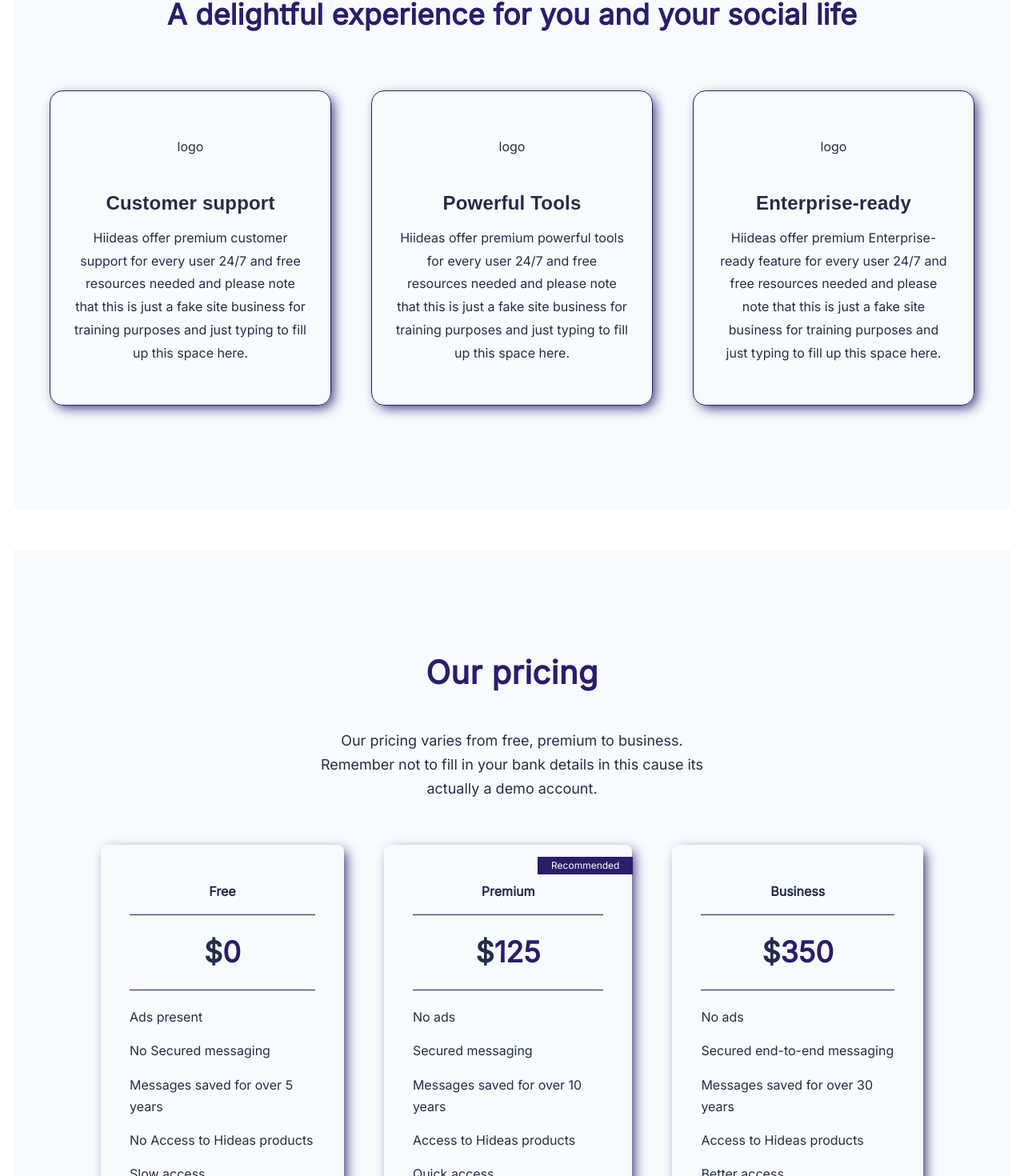
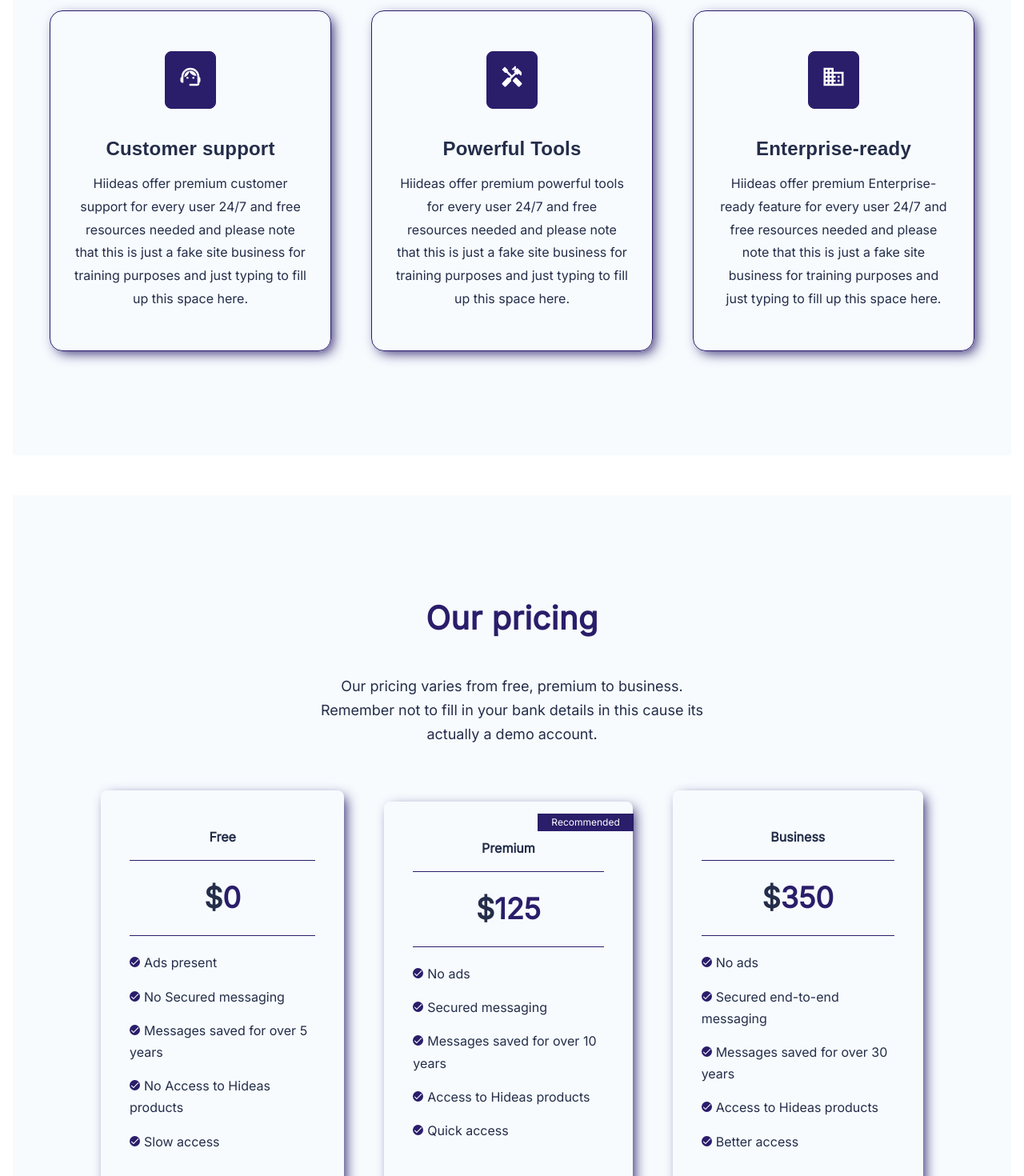
Before and after one commit to willzfrank/Chat-Book, a React (Create React App) app: page / in a window 1280 px wide. Shown: the part 998-2468 px from the top of the page at 80% size. Built offline with nearby package versions, Linux system fonts and the light colour scheme; a web font is replaced by a local one.

Commit message:
updated animation

```diff
--- a/src/component/Navbar/NavbarStyles.js
+++ b/src/component/Navbar/NavbarStyles.js
@@ -1,7 +1,7 @@
 import styled from 'styled-components';
 
 export const NavbarContainer = styled.nav`
-  padding: 1rem;
+  padding: 0rem 1rem;
   display: flex;
   justify-content: space-between;
   align-items: center;
@@ -9,6 +9,12 @@ export const NavbarContainer = styled.nav`
   /* border-bottom-left-radius: 25px;
   border-bottom-right-radius: 25px; */
   transition: 0.3s ease-in-out;
+  position: fixed;
+  z-index: 40;
+  width: 100%;
+  /* border-bottom: 2px solid var(--main); */
+  /* border-radius: 8px; */
+  top: 0;
 
   /* edit to 990 for future use */
 
@@ -17,6 +23,9 @@ export const NavbarContainer = styled.nav`
     padding: 0 20px;
     border-bottom-left-radius: 0px;
     border-bottom-right-radius: 0px;
+  }
+  @media (max-width: 768px) {
+    width: 100%;
   }
 
   .logo {
@@ -64,7 +73,7 @@ export const NavbarListContainer = styled.div`
   .navbar--list {
     display: flex;
     list-style: none;
-    gap: 36px;
+    gap: 45px;
     align-items: center;
     justify-content: space-between;
     cursor: pointer;
--- a/src/pages/LandingPage/LandingPage.jsx
+++ b/src/pages/LandingPage/LandingPage.jsx
@@ -19,6 +19,10 @@ import image5 from '../../assets/36600502-thank-you-speech-bubble-drawing.jpg';
 import { Link } from 'react-router-dom';
 import ChevronRightSharpIcon from '@mui/icons-material/ChevronRightSharp';
 import RocketLaunchIcon from '@mui/icons-material/RocketLaunch';
+import SupportAgentIcon from '@mui/icons-material/SupportAgent';
+import HandymanIcon from '@mui/icons-material/Handyman';
+import DoneIcon from '@mui/icons-material/Done';
+import BusinessIcon from '@mui/icons-material/Business';
 import Navbar from '../../component/Navbar/Navbar.jsx';
 import Fade from 'react-reveal/Fade';
 import Pulse from 'react-reveal/Pulse';
@@ -101,40 +105,64 @@ const LandingPage = () => {
           <div className="service--content">
             <Pulse>
               <div className="service--text">
-                <div className="service--logo">logo</div>
+                <Fade bottom>
+                  <div className="service--logo">
+                    <SupportAgentIcon className="icon" />
+                  </div>
+                </Fade>
+                <Fade bottom>
                   <h3>Customer support</h3>
+                </Fade>
+                <Fade bottom>
                   <p>
-                  Hiideas offer premium customer support for every user 24/7 and
-                  free resources needed and please note that this is just a fake
-                  site business for training purposes and just typing to fill up
-                  this space here.
+                    Hiideas offer premium customer support for every user 24/7
+                    and free resources needed and please note that this is just
+                    a fake site business for training purposes and just typing
+                    to fill up this space here.
                   </p>
+                </Fade>
               </div>
             </Pulse>
 
             <Pulse>
               <div className="service--text">
-                <div className="service--logo">logo</div>
+                <Fade bottom>
+                  <div className="service--logo">
+                    <HandymanIcon className="icon" />
+                  </div>
+                </Fade>
+                <Fade bottom>
                   <h3>Powerful Tools</h3>
+                </Fade>
+                <Fade bottom>
                   <p>
                     Hiideas offer premium powerful tools for every user 24/7 and
-                  free resources needed and please note that this is just a fake
-                  site business for training purposes and just typing to fill up
-                  this space here.
+                    free resources needed and please note that this is just a
+                    fake site business for training purposes and just typing to
+                    fill up this space here.
                   </p>
+                </Fade>
               </div>
             </Pulse>
 
             <Pulse>
               <div className="service--text">
-                <div className="service--logo">logo</div>
+                <Fade bottom>
+                  <div className="service--logo">
+                    <BusinessIcon className="icon" />
+                  </div>
+                </Fade>
+                <Fade bottom>
                   <h3>Enterprise-ready</h3>
+                </Fade>
+                <Fade bottom>
                   <p>
-                  Hiideas offer premium Enterprise-ready feature for every user
-                  24/7 and free resources needed and please note that this is
-                  just a fake site business for training purposes and just
-                  typing to fill up this space here.
+                    Hiideas offer premium Enterprise-ready feature for every
+                    user 24/7 and free resources needed and please note that
+                    this is just a fake site business for training purposes and
+                    just typing to fill up this space here.
                   </p>
+                </Fade>
               </div>
             </Pulse>
           </div>
@@ -165,20 +193,35 @@ const LandingPage = () => {
 
                 <ul>
                   <Fade bottom>
-                    <li>Ads present</li>
+                    <li>
+                      <DoneIcon />
+                      Ads present
+                    </li>
                   </Fade>
                   <Fade bottom>
-                    <li>No Secured messaging</li>
+                    <li>
+                      <DoneIcon />
+                      No Secured messaging
+                    </li>
                   </Fade>
 
                   <Fade bottom>
-                    <li>Messages saved for over 5 years</li>
+                    <li>
+                      <DoneIcon />
+                      Messages saved for over 5 years
+                    </li>
                   </Fade>
                   <Fade bottom>
-                    <li>No Access to Hideas products</li>
+                    <li>
+                      <DoneIcon />
+                      No Access to Hideas products
+                    </li>
                   </Fade>
                   <Fade bottom>
-                    <li>Slow access</li>
+                    <li>
+                      <DoneIcon />
+                      Slow access
+                    </li>
                   </Fade>
                 </ul>
                 <button>Choose plan</button>
@@ -198,20 +241,35 @@ const LandingPage = () => {
                 </div>
                 <ul>
                   <Fade bottom>
-                    <li>No ads</li>
+                    <li>
+                      <DoneIcon />
+                      No ads
+                    </li>
                   </Fade>
                   <Fade bottom>
-                    <li>Secured messaging</li>
+                    <li>
+                      <DoneIcon />
+                      Secured messaging
+                    </li>
                   </Fade>
 
                   <Fade bottom>
-                    <li>Messages saved for over 10 years</li>
+                    <li>
+                      <DoneIcon />
+                      Messages saved for over 10 years
+                    </li>
                   </Fade>
                   <Fade bottom>
-                    <li>Access to Hideas products</li>
+                    <li>
+                      <DoneIcon />
+                      Access to Hideas products
+                    </li>
                   </Fade>
                   <Fade bottom>
-                    <li>Quick access</li>
+                    <li>
+                      <DoneIcon />
+                      Quick access
+                    </li>
                   </Fade>
                 </ul>
                 <button>Choose plan</button>
@@ -228,19 +286,34 @@ const LandingPage = () => {
                 </div>
                 <ul>
                   <Fade bottom>
-                    <li>No ads</li>
+                    <li>
+                      <DoneIcon />
+                      No ads
+                    </li>
                   </Fade>
                   <Fade bottom>
-                    <li>Secured end-to-end messaging</li>
+                    <li>
+                      <DoneIcon />
+                      Secured end-to-end messaging
+                    </li>
                   </Fade>
                   <Fade bottom>
-                    <li>Messages saved for over 30 years</li>
+                    <li>
+                      <DoneIcon />
+                      Messages saved for over 30 years
+                    </li>
                   </Fade>
                   <Fade bottom>
-                    <li>Access to Hideas products</li>
+                    <li>
+                      <DoneIcon />
+                      Access to Hideas products
+                    </li>
                   </Fade>
                   <Fade bottom>
-                    <li>Better access</li>
+                    <li>
+                      <DoneIcon />
+                      Better access
+                    </li>
                   </Fade>
                 </ul>
                 <button>Choose plan</button>
--- a/src/pages/LandingPage/LandingPageStyles.js
+++ b/src/pages/LandingPage/LandingPageStyles.js
@@ -12,7 +12,7 @@ export const HeaderContainer = styled.header`
   position: relative;
   transition: 0.3s ease-in-out;
   @media (max-width: 768px) {
-    padding: 3rem 1rem 5rem 1rem;
+    padding: 5rem 1rem 5rem 1rem;
     position: static;
     height: max-content;
   }
@@ -182,26 +182,25 @@ export const ServiceContainer = styled.section`
   justify-content: center;
   background: var(--white);
   margin-bottom: 50px;
-  padding: 0 1rem 50px  1rem;
+  padding: 0 1rem 50px 1rem;
   transition: 0.3s ease-in-out;
   @media (max-width: 768px) {
     padding: 50px 15px;
-    margin-top:50px;
-
+    margin-top: 50px;
   }
 
   h2 {
     font-family: Inter;
-    font-size:36px;
+    font-size: 36px;
     text-align: center;
-    letter-spacing:0.2px;
-    line-height:1.5;
-    margin:16px 0 18px;
+    letter-spacing: 0.2px;
+    line-height: 1.5;
+    margin: 16px 0 18px;
     transition: all 1s ease 0s;
     @media (max-width: 768px) {
       width: 100%;
       margin-top: 1rem;
-      font-size:29px;
+      font-size: 29px;
     }
   }
 
@@ -222,21 +221,19 @@ export const ServiceContainer = styled.section`
       padding: 0;
       justify-content: left;
       align-items: flex-start;
-      margin:0 1rem;
+      margin: 0 1rem;
     }
 
     h4 {
       color: (--main);
       font-size: 16px;
-      letter-spacing:2px;
-      text-transform:uppercase;
-      font-family:inter;
-      transition:all 1s ease 0s;
-
+      letter-spacing: 2px;
+      text-transform: uppercase;
+      font-family: inter;
+      transition: all 1s ease 0s;
 
       @media (max-width: 768px) {
         font-size: 14px;
-
       }
     }
 
@@ -253,7 +250,6 @@ export const ServiceContainer = styled.section`
     justify-content: center;
     gap: 50px;
 
-
     @media (max-width: 768px) {
       flex-direction: column;
       gap: 15px;
@@ -267,21 +263,21 @@ export const ServiceContainer = styled.section`
     flex-direction: column;
     text-align: center;
     padding: 50px 30px;
-    margin:50px 0;
+    margin: 50px 0;
     /* gap: 6px; */
     border: 1px solid var(--main);
     border-radius: 16px;
     box-shadow: 5px 5px 16px -3px #2a1d6a;
     transition: all 1s ease 0s;
-    width:100% ;
+    width: 100%;
 
     @media (max-width: 768px) {
-      text-align:left;
-      align-items:flex-start;
+      text-align: left;
+      align-items: flex-start;
       /* padding:30px; */
     }
 
-    h3{
+    h3 {
       font-size: 24px;
       font-family: 'Asul', sans-serif;
       font-weight: 600;
@@ -289,17 +285,22 @@ export const ServiceContainer = styled.section`
       margin: 30px 0px 8px;
     }
 
-    p{
+    p {
       line-height: 1.8;
       transition: all 1s ease 0s;
       font-family: Inter;
     }
 
+    .service--logo {
+      border: 1px solid var(--main);
+      border-radius: 8px;
+      padding: 1rem;
+      background-color: var(--main);
 
-    .service--logo{
-      border:1px solid var(--main)
-      border-radius:4px;
-      padding:0.4rem;
+      .icon {
+        font-size: 30px;
+        color: white;
+      }
     }
   }
 `;
@@ -415,6 +416,14 @@ export const PricingContainer = styled.section`
           margin-bottom: 15px;
           font-size: 16px;
           font-family: inter;
+
+          svg {
+            border-radius: 50%;
+            color: var(--white);
+            background-color: #2a1d6a;
+            font-size: 13px;
+            margin-right: 5px;
+          }
         }
       }
 
```
Lines whose indentation alone changed are shown as unchanged.
